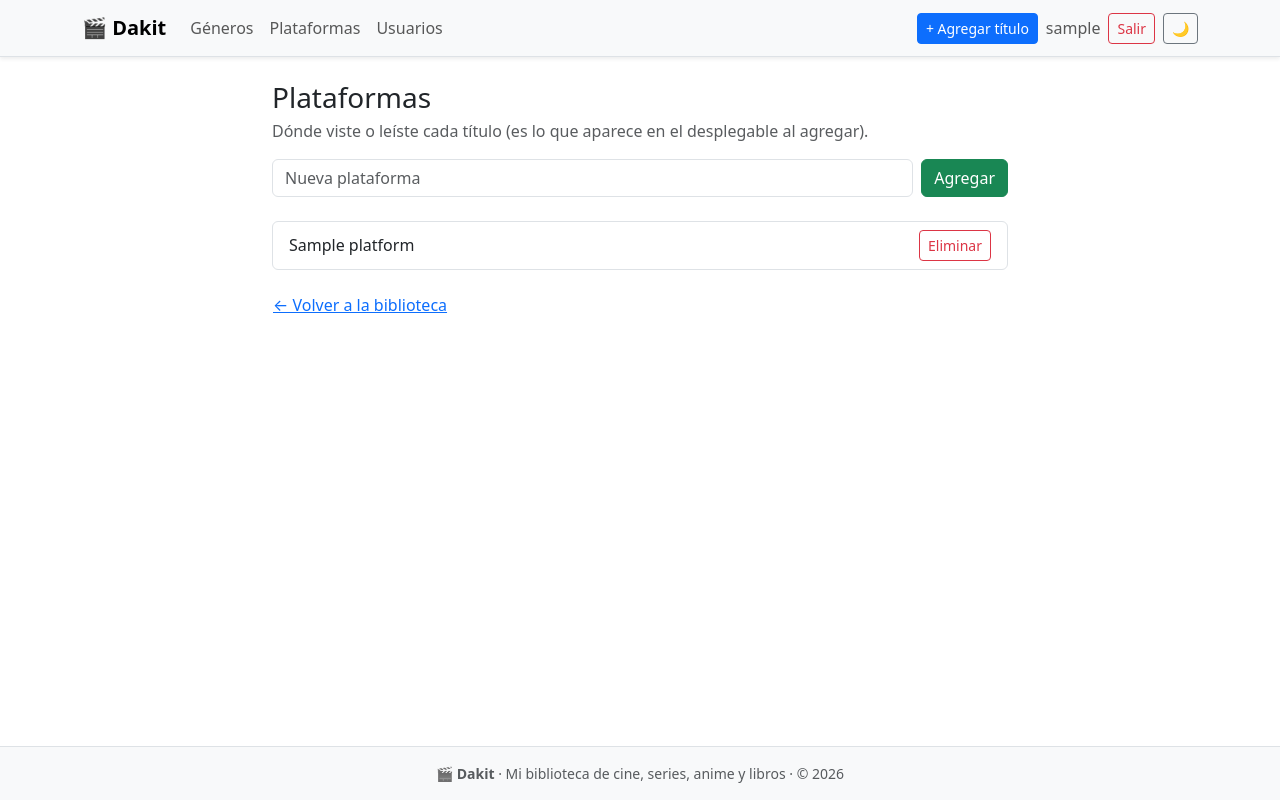
After one commit to DyM66/flask_dakit, a Flask app: page /platforms in a window 1280 px wide. The commit adds this page. Run offline with Flask 3, Linux system fonts and the light colour scheme; a user stored in the database is signed in; tables that the repository leaves empty hold one stand-in row (values such as "Sample post").

Commit message:
feat(plataformas): catalogo Platform + select, gestion y comando add-entry
- modelo Platform con catalogo sembrado (seed-platforms)
- campo plataforma ahora es select (agregar y editar), preserva valores existentes
- pagina de gestion /platforms + link en navbar
- comando 'flask add-entry' para registrar titulos (con poster opcional)

```diff
--- a/app.py
+++ b/app.py
@@ -37,9 +37,11 @@ os.makedirs(app.config["UPLOAD_FOLDER"], exist_ok=True)
 
 @app.context_processor
 def inject_globals():
+    authed = current_user.is_authenticated
     return {
         "current_year": date.today().year,
-        "all_genres": Genre.query.order_by(Genre.name).all() if current_user.is_authenticated else [],
+        "all_genres": Genre.query.order_by(Genre.name).all() if authed else [],
+        "all_platforms": Platform.query.order_by(Platform.name).all() if authed else [],
     }
 
 
@@ -70,6 +72,14 @@ class Genre(db.Model):
 
     def __repr__(self):
         return f"<Genre {self.name}>"
+
+
+class Platform(db.Model):
+    id = db.Column(db.Integer, primary_key=True)
+    name = db.Column(db.String(80), nullable=False, unique=True)
+
+    def __repr__(self):
+        return f"<Platform {self.name}>"
 
 
 class Entry(db.Model):
@@ -247,6 +257,44 @@ def delete_genre(id):
     return redirect(url_for("genres"))
 
 
+# ─────────────────────────────── Plataformas ───────────────────────────
+
+@app.route("/platforms")
+@login_required
+def platforms():
+    items = Platform.query.order_by(Platform.name).all()
+    return render_template("platforms.html", platforms=items)
+
+
+@app.route("/platforms/add", methods=["POST"])
+@login_required
+def add_platform():
+    name = request.form["name"].strip()
+    if name:
+        try:
+            db.session.add(Platform(name=name))
+            db.session.commit()
+            flash(f"Plataforma «{name}» agregada.", "success")
+        except Exception:
+            db.session.rollback()
+            flash("Esa plataforma ya existe o no es válida.", "danger")
+    return redirect(url_for("platforms"))
+
+
+@app.route("/platforms/delete/<int:id>", methods=["POST"])
+@login_required
+def delete_platform(id):
+    platform = db.get_or_404(Platform, id)
+    try:
+        db.session.delete(platform)
+        db.session.commit()
+        flash(f"Plataforma «{platform.name}» eliminada.", "success")
+    except Exception:
+        db.session.rollback()
+        flash("No se pudo eliminar la plataforma.", "danger")
+    return redirect(url_for("platforms"))
+
+
 # ───────────────────────────── Autenticación ───────────────────────────
 
 @app.route("/login", methods=["GET", "POST"])
@@ -325,6 +373,73 @@ def init_db():
     click.echo("Esquema verificado: tablas creadas/actualizadas.")
 
 
+PLATFORM_SEED = [
+    "Netflix", "Disney Plus", "HBO Max", "Amazon Prime", "Apple TV+",
+    "Paramount+", "Star+", "Vix", "Crunchyroll", "Movistar Plus+",
+    "Claro Video", "Mubi", "Pluto TV", "Hulu", "Peacock", "YouTube",
+    "AnimeFLV", "Cuevana",
+    "Cine Colombia", "Royal Films", "Cinépolis", "Cinemark", "Procinal",
+    "Kindle", "Audible", "Físico (papel)", "Google Play Libros",
+    "Blu-ray/DVD", "Otra",
+]
+
+
+@app.cli.command("seed-platforms")
+def seed_platforms():
+    """Carga el catálogo de plataformas (idempotente)."""
+    created = 0
+    for name in PLATFORM_SEED:
+        if not Platform.query.filter_by(name=name).first():
+            db.session.add(Platform(name=name))
+            created += 1
+    db.session.commit()
+    click.echo(f"Plataformas: {created} nuevas, {Platform.query.count()} en total.")
+
+
+@app.cli.command("add-entry")
+@click.option("--title", required=True)
+@click.option("--creator", required=True)
+@click.option("--year", required=True, type=int)
+@click.option("--platform", required=True)
+@click.option("--type", "type_", required=True)
+@click.option("--genres", default="", help="Nombres de géneros separados por coma.")
+@click.option("--image-url", default="", help="URL de un póster para descargar.")
+def add_entry(title, creator, year, platform, type_, genres, image_url):
+    """Registra una entrada en la biblioteca desde la línea de comandos."""
+    entry = Entry(title=title, creator=creator, year=year, platform=platform, type=type_)
+
+    linked = []
+    for name in (g.strip() for g in genres.split(",") if g.strip()):
+        genre = Genre.query.filter(db.func.lower(Genre.name) == name.lower()).first()
+        if genre is None:
+            genre = Genre(name=name)
+            db.session.add(genre)
+        entry.genres.append(genre)
+        linked.append(name)
+
+    if image_url:
+        from urllib.parse import urlparse
+        from urllib.request import Request, urlopen
+
+        try:
+            ext = (os.path.splitext(urlparse(image_url).path)[1] or ".jpg").lower()
+            if ext.lstrip(".") not in app.config["ALLOWED_EXTENSIONS"]:
+                ext = ".jpg"
+            filename = secure_filename(f"{title}{ext}")
+            request_ = Request(image_url, headers={"User-Agent": "dakit"})
+            with urlopen(request_, timeout=20) as response:
+                data = response.read()
+            with open(os.path.join(app.config["UPLOAD_FOLDER"], filename), "wb") as handle:
+                handle.write(data)
+            entry.image = filename
+        except Exception as exc:
+            click.echo(f"⚠️ No se pudo descargar la imagen: {exc}")
+
+    db.session.add(entry)
+    db.session.commit()
+    click.echo(f"Entrada «{title}» creada (géneros: {', '.join(linked) or 'ninguno'}).")
+
+
 @app.cli.command("create-user")
 @click.argument("username")
 @click.argument("password")
--- a/templates/base.html
+++ b/templates/base.html
@@ -29,6 +29,7 @@
                 <ul class="navbar-nav me-auto">
                     <li class="nav-item"><a class="nav-link" href="{{ url_for('genres') }}">Géneros</a></li>
                     {% if current_user.is_authenticated %}
+                    <li class="nav-item"><a class="nav-link" href="{{ url_for('platforms') }}">Plataformas</a></li>
                     <li class="nav-item"><a class="nav-link" href="{{ url_for('users') }}">Usuarios</a></li>
                     {% endif %}
                 </ul>
@@ -98,7 +99,10 @@
                 </div>
                 <div class="mb-3">
                     <label for="platform" class="form-label">Plataforma</label>
-                    <input type="text" name="platform" id="platform" class="form-control" required>
+                    <select name="platform" id="platform" class="form-select" required>
+                        <option value="" disabled selected>Elige una plataforma…</option>
+                        {% for p in all_platforms %}<option value="{{ p.name }}">{{ p.name }}</option>{% endfor %}
+                    </select>
                 </div>
                 <div class="mb-3">
                     <label class="form-label">Géneros</label>
--- /dev/null
+++ b/templates/platforms.html
@@ -0,0 +1,40 @@
+{% extends 'base.html' %}
+
+{% block title %}Dakit - Plataformas{% endblock %}
+
+{% block content %}
+    <div class="row justify-content-center">
+        <div class="col-12 col-lg-8">
+            <h1 class="h3 mb-1">Plataformas</h1>
+            <p class="text-muted">Dónde viste o leíste cada título (es lo que aparece en el desplegable al agregar).</p>
+
+            <form action="{{ url_for('add_platform') }}" method="POST" class="row g-2 mb-4">
+                <input type="hidden" name="csrf_token" value="{{ csrf_token() }}">
+                <div class="col">
+                    <input type="text" name="name" class="form-control" placeholder="Nueva plataforma" required>
+                </div>
+                <div class="col-auto">
+                    <button type="submit" class="btn btn-success">Agregar</button>
+                </div>
+            </form>
+
+            {% if platforms %}
+            <ul class="list-group">
+                {% for platform in platforms %}
+                <li class="list-group-item d-flex justify-content-between align-items-center">
+                    {{ platform.name }}
+                    <form action="{{ url_for('delete_platform', id=platform.id) }}" method="POST" onsubmit="return confirm('¿Eliminar la plataforma «{{ platform.name }}»?');">
+                        <input type="hidden" name="csrf_token" value="{{ csrf_token() }}">
+                        <button type="submit" class="btn btn-sm btn-outline-danger">Eliminar</button>
+                    </form>
+                </li>
+                {% endfor %}
+            </ul>
+            {% else %}
+            <p class="text-muted">No hay plataformas todavía.</p>
+            {% endif %}
+
+            <a href="{{ url_for('index') }}" class="btn btn-link mt-3 px-0">← Volver a la biblioteca</a>
+        </div>
+    </div>
+{% endblock %}
```
Also changed, not shown: templates/update_item.html (+9 -1 lines).
